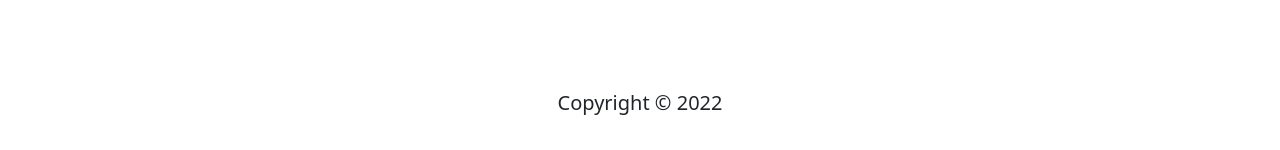
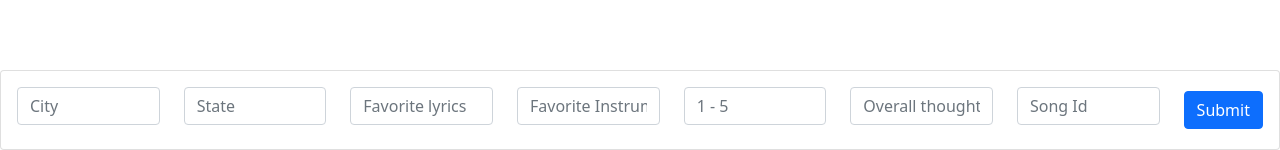
Before and after one commit to michaelj29/MULO_project, a React (Create React App) app in the folder frontend/: page /reviewer-page in a window 1280 px wide. Shown: the part 650-800 px from the top of the page. Built offline with nearby package versions, Linux system fonts and the light colour scheme; no server answers; sample sign-in values are in the browser's storage.

Commit message:
add song id to serializers + add review functionality to review page.

```diff
--- a/frontend/src/components/AddReview/AddReview.jsx
+++ b/frontend/src/components/AddReview/AddReview.jsx
@@ -0,0 +1,67 @@
+import React, { useState } from 'react';
+import { Form, Row , Col, Button, Card} from 'react-bootstrap';
+import 'bootstrap/dist/css/bootstrap.min.css';
+
+const AddReview = ({postReview}) => {
+
+    const [city, setCity] = useState('');
+    const [state, setState] = useState('');
+    const [favoriteLyric, setFavoriteLyric] = useState('');
+    const [favoriteInstrument, setFavoriteInstrument] = useState('');
+    const [rating, setRating] = useState('');
+    const [overview, setOverview] = useState('');
+    const [songId, setSongId] = useState('');
+
+    function handleSubmit(event){
+        event.preventDefault();
+        let newSong = {
+            city : city,
+            state: state,
+            favorite_lyric: favoriteLyric,
+            favorite_instrument: favoriteInstrument,
+            rating: rating,
+            overview: overview,
+            song_id: songId
+        }
+        postReview(newSong)
+    };
+
+    return (
+        <div>
+            <div className='fixed-bottom'>
+                <Card body>
+                    <Form onSubmit={handleSubmit}>
+                        <Row>
+                            <Col>
+                            <Form.Control placeholder="City" onChange={(event) => setCity(event.target.value)} value={city}/>
+                            </Col>
+                            <Col>
+                            <Form.Control placeholder="State" onChange={(event) => setState(event.target.value)} value={state}/>
+                            </Col>
+                            <Col>
+                            <Form.Control placeholder="Favorite lyrics" onChange={(event) => setFavoriteLyric(event.target.value)} value={favoriteLyric}/>
+                            </Col>
+                            <Col>
+                            <Form.Control placeholder="Favorite Instrument" onChange={(event) => setFavoriteInstrument(event.target.value)} value={favoriteInstrument}/>
+                            </Col>
+                            <Col>
+                            <Form.Control placeholder="1 - 5" onChange={(event) => setRating(event.target.value)} value={rating}/>
+                            </Col>
+                            <Col>
+                            <Form.Control placeholder="Overall thoughts" onChange={(event) => setOverview(event.target.value)} value={overview}/>
+                            </Col>
+                            <Col>
+                            <Form.Control placeholder="Song Id" onChange={(event) => setSongId(event.target.value)} value={songId}/>
+                            </Col>
+                            <Col xs="auto" className="my-1">
+                                <Button type="submit">Submit</Button>
+                            </Col>
+                        </Row>
+                    </Form>
+                </Card>
+            </div>
+        </div>
+     );
+}
+
+export default AddReview;
--- a/frontend/src/pages/ReviewerPage/ReviewerPage.js
+++ b/frontend/src/pages/ReviewerPage/ReviewerPage.js
@@ -1,12 +1,72 @@
 import React, { useState, useEffect } from 'react';
+import Card from 'react-bootstrap/Card';
+import 'bootstrap/dist/css/bootstrap.min.css';
+import axios from 'axios';
+import useAuth from "../../hooks/useAuth";
+import AddReview from '../../components/AddReview/AddReview';
 
 
 const ReviewerPage = () => {
 
+    const [user, token] = useAuth();
+    const [songs, setSongs] = useState([])
 
+
+    async function postReview(newReview){
+    try {
+        let response = await axios.post('http://127.0.0.1:8000/api/mulo/create/', newReview, {
+            headers: {
+              Authorization: "Bearer " + token,
+            },
+          });
+    } catch (err) {
+        console.log('Error in postReview function in ReviewerPage.js file')
+
+    }
+    };
+
+    useEffect(() => {
+        const fetchSongs = async () => {
+          try {
+            let response = await axios.get("http://127.0.0.1:8000/api/mulo/all-songs/", {
+              headers: {
+                Authorization: "Bearer " + token,
+              },
+            });
+            setSongs(response.data);
+          } catch (error) {
+            console.log(error.response.data);
+          }
+        };
+        fetchSongs();
+      }, [token]);
     return (
         <div>
             <h3>Reviewer Page </h3>
+            {songs.map(song => {
+        return (
+          <div>
+            <Card style={{ width: '18rem' }}>
+                <iframe
+                    id="ytplayer"
+                    title="MyPlayer"
+                    type="text/html"
+                    width="286"
+                    height="180"
+                    src={`https://www.youtube.com/embed/${song.video_id}?autoplay=1&origin=http://example.com`}
+                    frameBorder="0">
+                </iframe>
+                <Card.Body>
+                    <Card.Title>{song.stage_name} - {song.song_title}</Card.Title>
+                    <Card.Text>
+                    {`SongID: ${song.id}\n Genre: ${song.genre}\n Year: ${song.year}`}
+                    </Card.Text>
+                </Card.Body>
+            </Card>
+          </div>
+        );
+      })}
+            <AddReview fixed="bottom" postReview={postReview}/>
         </div>
      );
 }
```
Also changed, not shown: 1 other file (tests, documents, lock files or other folders).
